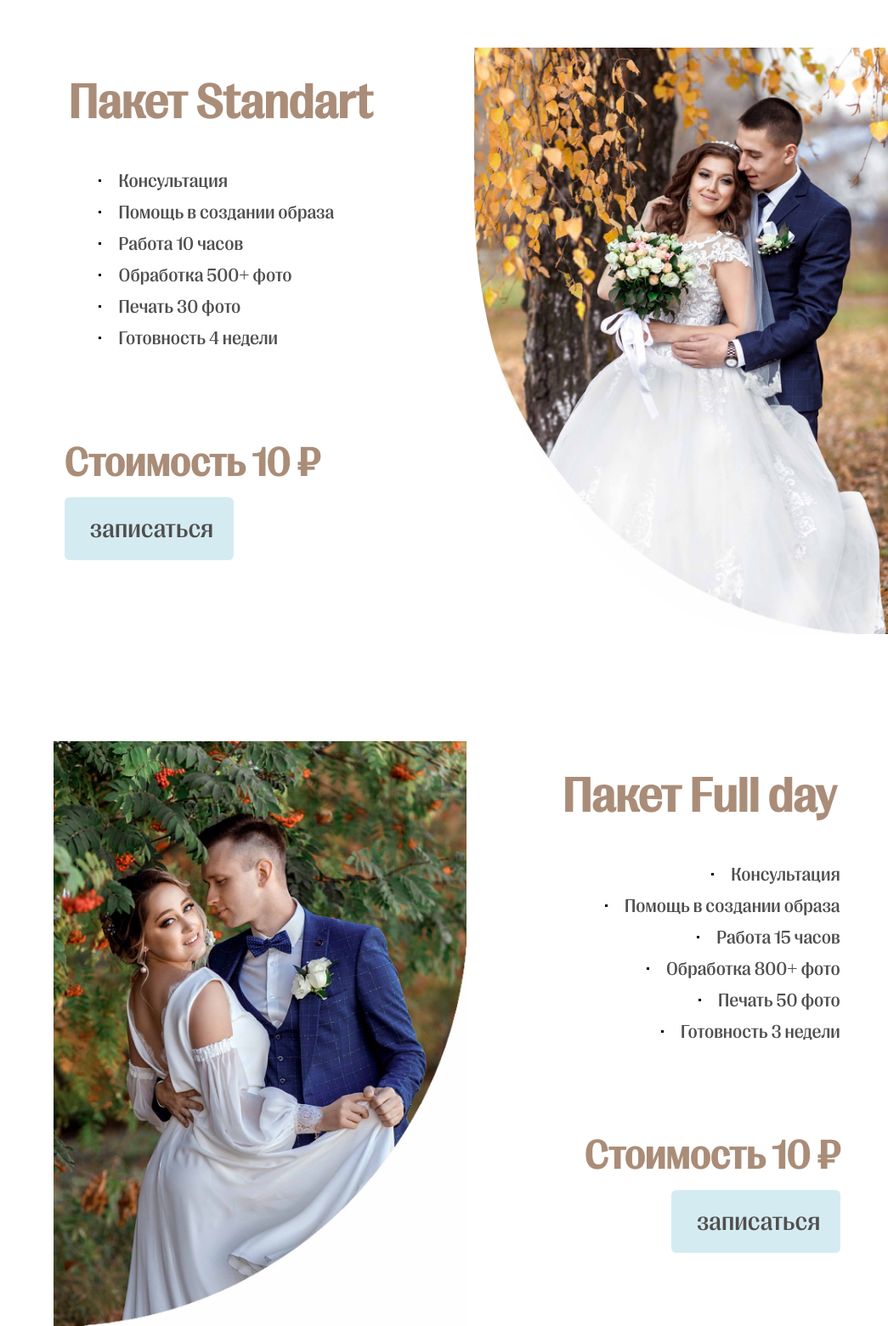
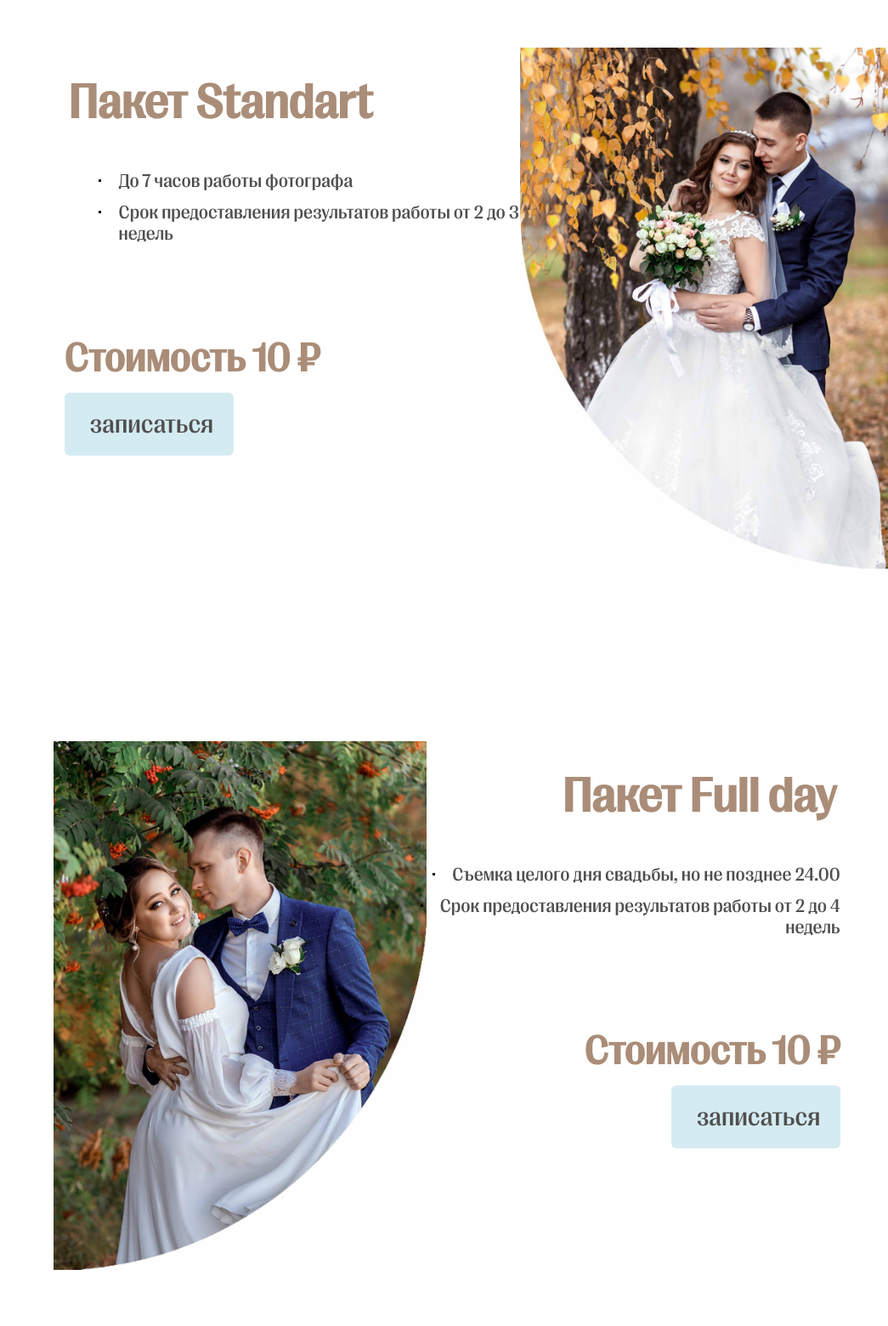
Before and after one commit to Nenakhov-Maxim/weddingprice, a Flask app: template app/templates/index.html in a window 1280 px wide. Shown: the part 1986-3546 px from the top of the page at 85% size, without its empty margins (235-1280 px from the left). Run offline with Flask 2, Linux system fonts and the light colour scheme; the template is opened without the code that fills it: most values are stand-ins (such as "Sample title", 1, 10 or a date in 2020).

Commit message:
nav to Mozilla, add content

```diff
--- a/app/routes.py
+++ b/app/routes.py
@@ -31,19 +31,24 @@ def index():
         base_price_photo_video.append(row[0])
 
     photo_path = os.getcwd() + "/app/static/gallery/photo"
-    video_path = os.getcwd() + "/app/static/gallery/video"
     list_of_photo = {}
-    list_of_video = {}
+    list_of_video = {'01': ['Свадебный танец Анастасии и Владимира', 'fF-8cI1q4nI'],
+                     '02': ['Свадебный танец Марии и Дмитрия', 'YK_OzBS475U'],
+                     '03': ['Свадебный танец Сергея и Алины', 'W-XenKNfUkU'],
+                     '04': ['Свадьба Александры и Андрея', 'CWAUzFD6pc4'],
+                     '05': ['Свадьба Анны и Михаила', 'IyONef0BtC0'],
+                     '06': ['Свадьба Вадима и Гульназ', 'fbzreASoTKk'],
+                     '07': ['Свадьба Дианы и Игоря', 'EiKd4ZNCBGs'],
+                     '08': ['Свадьба Ксении и Антона', 'K2CBUdhdnZw'],
+                     '09': ['Свадьба Натальи и Никиты', 'baNedq7KR54'],
+                     '10': ['Свадьба Светланы и Александра', 'DuZiyuJCSmk'],
+                     '11': ['Свадьба Сергея и Екатерины', 'SS3g_Q946kM'],
+                     '12': ['Свадьба Юлии и Даниила', 'C_-C_6SHQ7g'],
+                     '13': ['Свадьба Юлии и Кирилла', 'hhKQUhA_F9U']}
     for filename in os.listdir(photo_path):
         list_of_photo[filename] = "gallery/photo/" + filename
-    for filename in os.listdir(video_path):
-        alt = filename.split(',')[0]
-        url_code = filename.split(',')[1][:-4].strip()
-        list_of_video[url_code] = ["gallery/video/" + filename, alt]
-    print(list_of_video)
 
-
-    return render_template('index.html', title='Wedding Photographer', base_price_photo=base_price_photo,
+    return render_template('index.html', title='Wedding Price', base_price_photo=base_price_photo,
                            base_price_video=base_price_video, base_price_photo_video=base_price_photo_video,
                            photo=list_of_photo, video=list_of_video)
 
@@ -112,10 +117,10 @@ def send_email(data, package_name, add_services):
 
     HOST = "server152.hosting.reg.ru"
     SUBJECT = 'Поступил новый заказ через форму сайта'
-    TO = 'nenakhov.max@yandex.ru'
+    TO = ['nenakhov.max@yandex.ru', 'trg1101@yandex.ru', 'STS_71@mail.ru']
     FROM = 'order@weddingprice.ru'
     BODY = '\r\n'.join(("From: %s" % FROM, "To: %s" % TO, "Subject: %s" % SUBJECT, "", msg))
     context = ssl.create_default_context()
     with smtplib.SMTP_SSL(HOST, 465, context=context) as server:
         server.login('order@weddingprice.ru', "55369100Max")
-        server.sendmail(FROM, [TO], BODY.encode('utf-8'))
+        server.sendmail(FROM, TO, BODY.encode('utf-8'))
--- a/app/static/js/index.js
+++ b/app/static/js/index.js
@@ -9,12 +9,10 @@ for (const item in menu) {
     const menu_item = menu[item];
     menu_item.addEventListener('click', function(e){
       event.preventDefault();
-      to_elem = e
       if(navigator.userAgent.includes("Mac")){
-
           scrollToElement(e.toElement.parentElement)
       } else {
-          scrollToElement(e.path[1])
+          scrollToElement(e.target.parentElement)
       }
     })
   }
--- a/app/templates/index.html
+++ b/app/templates/index.html
@@ -64,12 +64,9 @@
             <div class="package__content-title">Пакет Mini</div>
             <div class="package__content-services">
               <ul class="content-services__list-item">
-                <li class="content-services__item">Консультация</li>
-                <li class="content-services__item">Помощь в создании образа</li>
-                <li class="content-services__item">Работа 5 часов</li>
-                <li class="content-services__item">Обработка 200+ фото</li>
-                <li class="content-services__item">Печать 20 фото</li>
-                <li class="content-services__item">Готовность 4 недели</li>
+                <li class="content-services__item">До 4 часов работы фотографа</li>
+                <li class="content-services__item">Материал предоставляется через ссылку на Яндекс.Диск</li>
+                <li class="content-services__item">Срок предоставления результатов работы - 1 неделя</li>
               </ul>
             </div>
             <div class="package__content-price">Стоимость {{ base_price_photo[0] }} ₽</div>
@@ -86,12 +83,8 @@
               <div class="package__content-title">Пакет Standart</div>
               <div class="package__content-services">
                 <ul class="content-services__list-item">
-                  <li class="content-services__item">Консультация</li>
-                  <li class="content-services__item">Помощь в создании образа</li>
-                  <li class="content-services__item">Работа 10 часов</li>
-                  <li class="content-services__item">Обработка 500+ фото</li>
-                  <li class="content-services__item">Печать 30 фото</li>
-                  <li class="content-services__item">Готовность 4 недели</li>
+                  <li class="content-services__item">До 7 часов работы фотографа</li>
+                  <li class="content-services__item">Срок предоставления результатов работы от 2 до 3 недель</li>
                 </ul>
               </div>
               <div class="package__content-price">Стоимость {{ base_price_photo[1] }} ₽</div>
@@ -107,12 +100,8 @@
             <div class="package__content-title">Пакет Full day</div>
             <div class="package__content-services">
               <ul class="content-services__list-item">
-                <li class="content-services__item">Консультация</li>
-                <li class="content-services__item">Помощь в создании образа</li>
-                <li class="content-services__item">Работа 15 часов</li>
-                <li class="content-services__item">Обработка 800+ фото</li>
-                <li class="content-services__item">Печать 50 фото</li>
-                <li class="content-services__item">Готовность 3 недели</li>
+                <li class="content-services__item">Съемка целого дня свадьбы, но не позднее 24.00</li>
+                <li class="content-services__item">Срок предоставления результатов работы от 2 до 4 недель</li>
               </ul>
             </div>
             <div class="package__content-price">Стоимость {{ base_price_photo[2] }} ₽</div>
@@ -139,12 +128,9 @@
             <div class="package__content-title">Пакет Mini</div>
             <div class="package__content-services">
               <ul class="content-services__list-item">
-                <li class="content-services__item">Консультация</li>
-                <li class="content-services__item">Помощь в создании образа</li>
-                <li class="content-services__item">Работа 5 часов</li>
-                <li class="content-services__item">Обработка 200+ фото</li>
-                <li class="content-services__item">Печать 20 фото</li>
-                <li class="content-services__item">Готовность 4 недели</li>
+                <li class="content-services__item">До 4 часов работы видеографа</li>
+                <li class="content-services__item">Фильм продолжительностью 5-10 минут</li>
+                <li class="content-services__item">Срок предоставления результатов работы от 1 до 2 недель</li>
               </ul>
             </div>
             <div class="package__content-price">Стоимость {{ base_price_video[0] }} ₽</div>
@@ -160,12 +146,9 @@
             <div class="package__content-title">Пакет Standart</div>
             <div class="package__content-services">
               <ul class="content-services__list-item">
-                <li class="content-services__item">Консультация</li>
-                <li class="content-services__item">Помощь в создании образа</li>
-                <li class="content-services__item">Работа 10 часов</li>
-                <li class="content-services__item">Обработка 500+ фото</li>
-                <li class="content-services__item">Печать 30 фото</li>
-                <li class="content-services__item">Готовность 4 недели</li>
+                <li class="content-services__item">До 7 часов работы видеографа</li>
+                <li class="content-services__item">Авторский фильм продолжительностью 15-20 минут/li>
+                <li class="content-services__item">Срок предоставления результатов работы от 2 до 3 недель</li>
               </ul>
             </div>
             <div class="package__content-price">Стоимость {{base_price_video[1]}} ₽</div>
@@ -182,12 +165,10 @@
             <div class="package__content-title">Пакет Full day</div>
             <div class="package__content-services">
               <ul class="content-services__list-item">
-                <li class="content-services__item">Консультация</li>
-                <li class="content-services__item">Помощь в создании образа</li>
-                <li class="content-services__item">Работа 15 часов</li>
-                <li class="content-services__item">Обработка 800+ фото</li>
-                <li class="content-services__item">Печать 50 фото</li>
-                <li class="content-services__item">Готовность 3 недели</li>
+                <li class="content-services__item">Съемка целого дня свадьбы, но не позднее 24.00</li>
+                <li class="content-services__item">Авторский фильм продолжительностью 25-40 минут</li>
+                <li class="content-services__item">Садебный ролик продолжительностью 1-2 минуты</li>
+                <li class="content-services__item">Срок предоставления результатов работы от 3 до 4 недель</li>
               </ul>
             </div>
             <div class="package__content-price">Стоимость {{ base_price_video[2] }} ₽</div>
@@ -218,12 +199,10 @@
             <div class="package__content-title">Пакет Mini</div>
             <div class="package__content-services">
               <ul class="content-services__list-item">
-                <li class="content-services__item">Консультация</li>
-                <li class="content-services__item">Помощь в создании образа</li>
-                <li class="content-services__item">Работа 5 часов</li>
-                <li class="content-services__item">Обработка 200+ фото</li>
-                <li class="content-services__item">Печать 20 фото</li>
-                <li class="content-services__item">Готовность 4 недели</li>
+                <li class="content-services__item">До 4 часов работы фотографа и видеографа</li>
+                <li class="content-services__item">Фильм продолжительностью 5-10 минут</li>
+                <li class="content-services__item">Срок предоставления результатов работы от 1 до 2 недель</li>
+
               </ul>
             </div>
             <div class="package__content-price">Стоимость {{ base_price_photo_video[0] }} ₽</div>
@@ -239,12 +218,9 @@
             <div class="package__content-title">Пакет Standart</div>
             <div class="package__content-services">
               <ul class="content-services__list-item">
-                <li class="content-services__item">Консультация</li>
-                <li class="content-services__item">Помощь в создании образа</li>
-                <li class="content-services__item">Работа 10 часов</li>
-                <li class="content-services__item">Обработка 500+ фото</li>
-                <li class="content-services__item">Печать 30 фото</li>
-                <li class="content-services__item">Готовность 4 недели</li>
+                <li class="content-services__item">До 7 часов работы фотографа и видеографа</li>
+                <li class="content-services__item">Авторский фильм продолжительностью 15-20 минут</li>
+                <li class="content-services__item">Срок предоставления результатов работы от 2 до 3 недель</li>
               </ul>
             </div>
             <div class="package__content-price">Стоимость {{ base_price_photo_video[1] }} ₽</div>
@@ -260,12 +236,10 @@
             <div class="package__content-title">Пакет Full day</div>
             <div class="package__content-services">
               <ul class="content-services__list-item">
-                <li class="content-services__item">Консультация</li>
-                <li class="content-services__item">Помощь в создании образа</li>
-                <li class="content-services__item">Работа 15 часов</li>
-                <li class="content-services__item">Обработка 800+ фото</li>
-                <li class="content-services__item">Печать 50 фото</li>
-                <li class="content-services__item">Готовность 3 недели</li>
+                <li class="content-services__item">Съемка целого дня свадьбы, но не позднее 24.00</li>
+                <li class="content-services__item">Авторский фильм продолжительностью 25-40 минут</li>
+                <li class="content-services__item">Садебный ролик продолжительностью 1-2 минуты</li>
+                <li class="content-services__item">Срок предоставления результатов работы от 2 до 4 недель</li>
               </ul>
             </div>
             <div class="package__content-price">Стоимость {{ base_price_photo_video[2] }} ₽</div>
@@ -276,7 +250,7 @@
       </div>
     </section>
       <h2 class="gallery-title">Примеры фото работ</h2>
-    <section id="gallery-photo" style="display:none;">
+    <section class="gallery-photo" id="gallery-photo" style="display:none;">
       {% for key,value in photo.items() %}
         <img alt="Свадебное фото {{ key }}"
           src="{{ url_for('static', filename=value) }}"
@@ -285,14 +259,14 @@
       {% endfor %}
     </section>
     <h2 class="gallery-title">Примеры видео работ</h2>
-    <section id="gallery-video" style="display:none;">
+    <section class="gallery-video" id="gallery-video" style="display:none;">
       {% for key, value in video.items() %}
-      <img alt="{{ value[1] }}"
+      <img alt="{{ value[0] }}"
         data-type="youtube"
-        src="{{ url_for('static', filename=value[0]) }}"
-        data-image="{{ url_for('static', filename=value[0]) }}"
-        data-videoid="{{ key }}"
-        data-description="{{ value[1] }}">
+        src="{{ url_for('static', filename='gallery/video/' + key + '.jpg') }}"
+        data-image="{{ url_for('static', filename='gallery/video/' + key + '.jpg') }}"
+        data-videoid="{{ value[1] }}"
+        data-description="{{ value[0] }}">
       {% endfor %}
     </section>
     <section class="contact" id="contacts">
@@ -334,7 +308,7 @@
 <script type='text/javascript' src="{{ url_for('static', filename='css/unitegallery/js/unitegallery.min.js')}}"></script>
 <script type='text/javascript' src="{{ url_for('static', filename='css/unitegallery/themes/tiles/ug-theme-tiles.js')}}"></script>
 <script type="text/javascript">
-      jQuery("#gallery-photo").unitegallery({
+      jQuery(".gallery-photo").unitegallery({
           gallery_theme:"tiles",
           tiles_type:"justified",
           tile_border_color:"#F0F0F0",
@@ -349,7 +323,7 @@
           gallery_width:"100%",
           theme_navigation_type:"arrows"
 			});
-	  jQuery("#gallery-video").unitegallery({
+	  jQuery(".gallery-video").unitegallery({
           gallery_theme:"tiles",
           tiles_type:"justified",
           tile_border_color:"#F0F0F0",
```
Also changed, not shown: app.db, app/static/gallery/video/01.jpg (added), app/static/gallery/video/02.jpg (added), app/static/gallery/video/03.jpg (added), app/static/gallery/video/04.jpg (added), app/static/gallery/video/05.jpg (added), app/static/gallery/video/06.jpg (added), app/static/gallery/video/07.jpg (added), app/static/gallery/video/08.jpg (added), app/static/gallery/video/09.jpg (added), 19 other files. Lines whose indentation alone changed are shown as unchanged.
